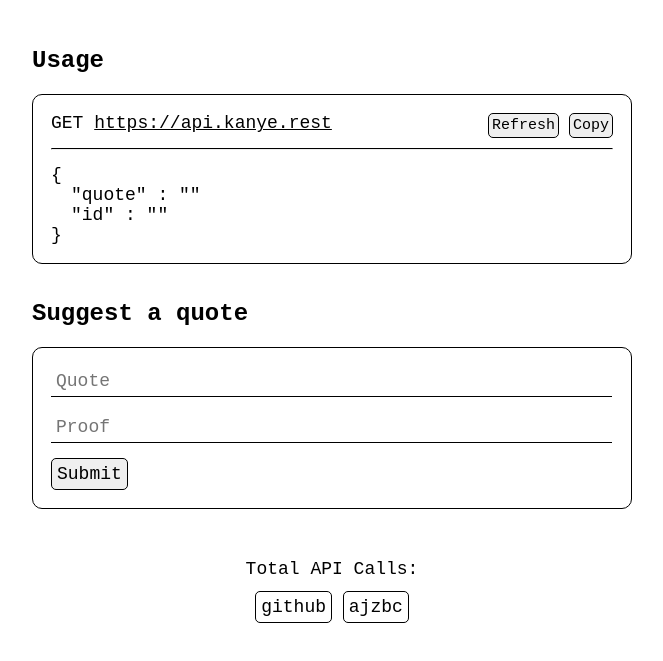
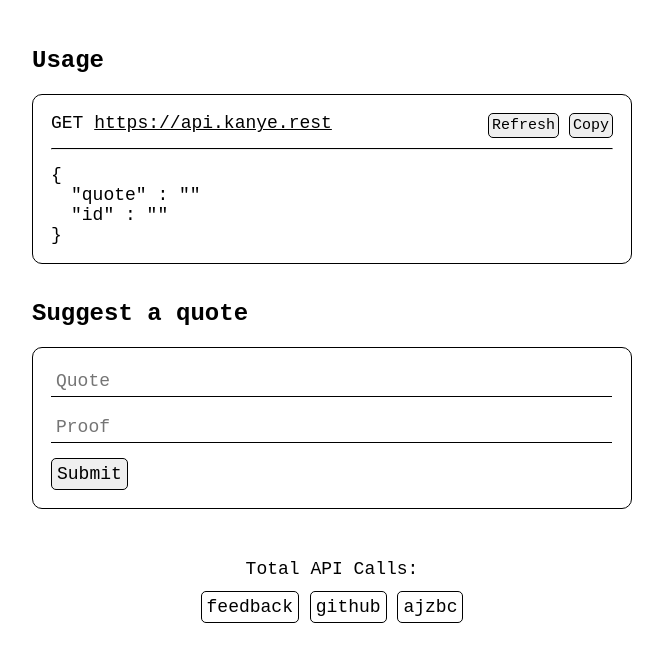
Before and after one commit to ajzbc/kanye.rest, a plain HTML site: page index.html in a window 1280 px wide. Shown: the part 131-792 px from the top of the page, without its empty margins (308-971 px from the left). Drawn offline with Linux system fonts and the light colour scheme; no server answers.

Commit message:
added feedback button that links to github issues

```diff
--- a/index.html
+++ b/index.html
@@ -71,6 +71,7 @@
         </section>
         <footer>
             <p>Total API Calls: <b id="apiCalls"></b></p>
+            <a class="footerButton" href="https://github.com/ajzbc/kanye.rest/issues">feedback</a>
             <a class="footerButton" href="https://github.com/ajzbc/kanye.rest">github</a>
             <a class="footerButton" href="https://ajzbc.com">ajzbc</a>
         </footer>
```
